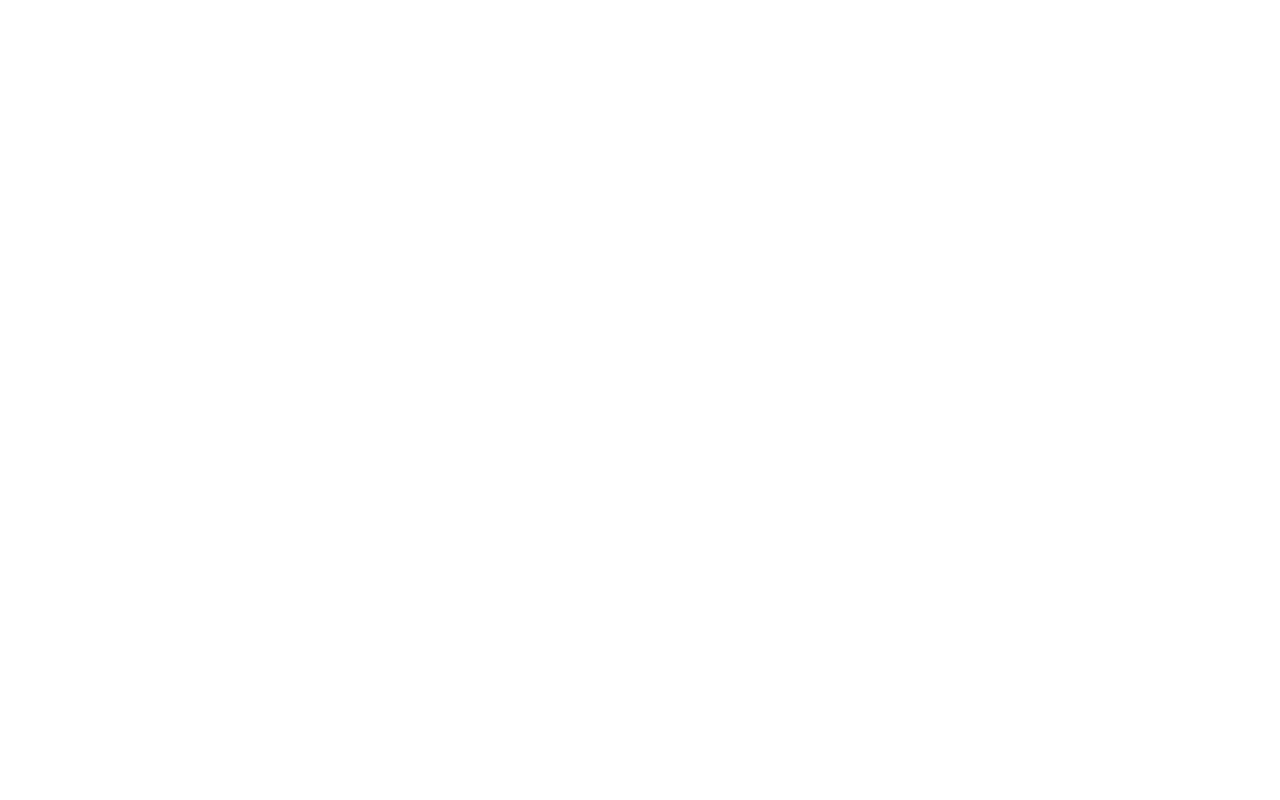
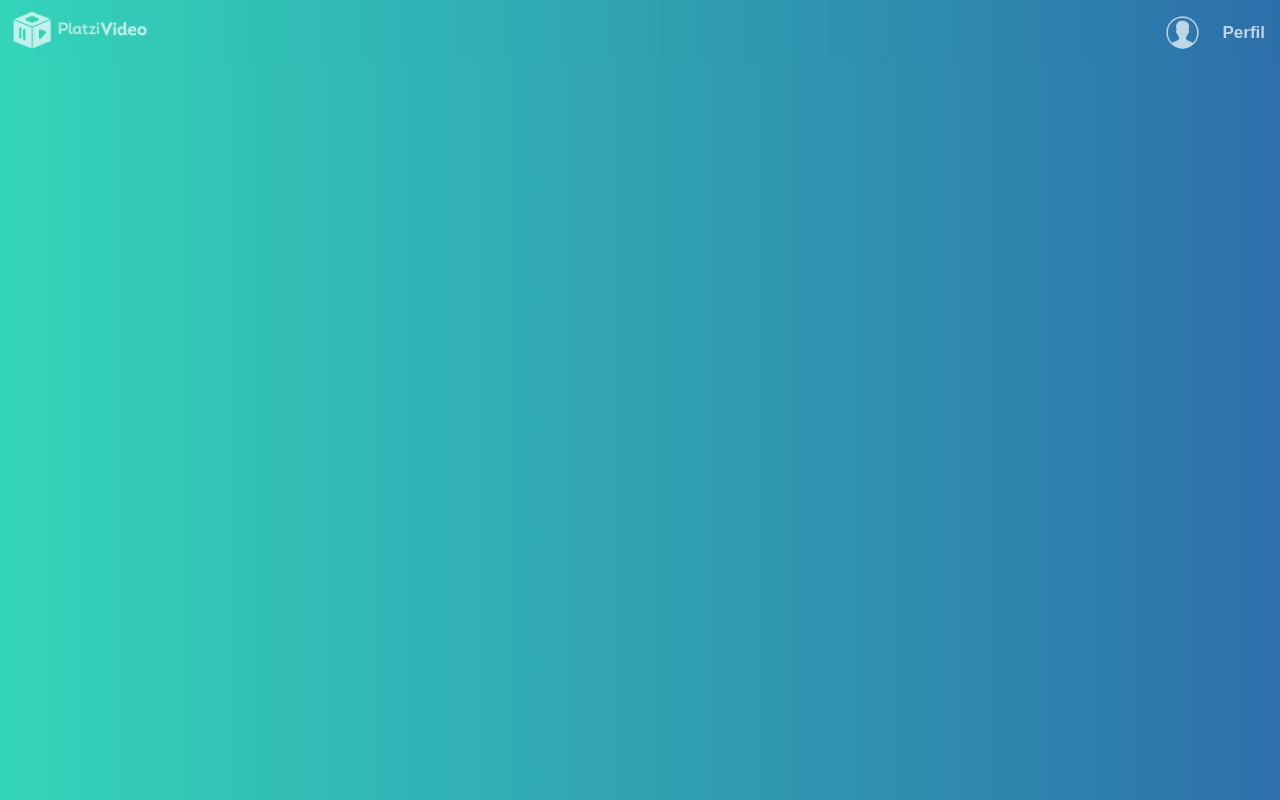
Before and after one commit to josesaulguerrero/Front-end-architecture-project, a plain HTML site: page index.html in a window 1280 px wide. Drawn offline with Linux system fonts and the light colour scheme.

Commit message:
Lista desplegable creada con Hover

```diff
--- a/index.html
+++ b/index.html
@@ -1,5 +1,5 @@
 <!DOCTYPE html>
-<html lang="en">
+<html lang="es">
 <head>
    <meta charset="UTF-8">
    <meta name="viewport" content="width=device-width, initial-scale=1.0">
@@ -7,6 +7,25 @@
    <link rel="stylesheet" href="./style.css">
 </head>
 <body>
-
+   <header class="header">
+      <div class="header__logo"><a href="./index.html" class="header__logo--link"></a></div>
+      <div class="header__user">
+         <div class="header__user--profile">
+            <span class="user__profilePicture"></span>
+            <span class="user__profileName">Perfil</span>
+         </div>
+         <ul class="user__menu--list">
+            <li class="menu__list--options"><a href="#" class="list__options--link">Cuenta</a></li>
+            <li class="menu__list--options"><a href="#" class="list__options--link">Cerrar sesión</a></li>
+         </ul>
+      </div>
+   </header>
+   <!-- <details >
+      <summary class="user__profileName">Perfil</summary>
+      <ul class="user__menu--list">
+         <li class="menu__list--options"><a href="#" class="list__options--link">Cuenta</a></li>
+         <li class="menu__list--options"><a href="#" class="list__options--link">Cerrar sesión</a></li>
+      </ul>
+   </details> -->
 </body>
 </html>
--- a/style.css
+++ b/style.css
@@ -0,0 +1,88 @@
+*{
+   box-sizing: border-box;
+   margin: 0;
+   padding: 0;
+}
+html{
+   font-size: 62.5%;
+   font-family: Arial, Helvetica, sans-serif;
+   color: white;
+}
+body{
+   background-image: linear-gradient( to left, #2d70aa 0%, #35e9bc 120%);
+}
+/* header styles' start */
+.header{
+   width: 100%;
+   height: 60px;
+   display: flex;
+   align-items: center;
+   justify-content: space-between;
+   position: relative;
+   background-image: linear-gradient( to left, #2d70aa 0%, #35e9bc 120%);
+   opacity: .7;
+}
+.header__logo{
+   width: 140px;
+   height: 40px;
+   margin-left: 10px;
+   background-image: url(./pics/platziVideoLogo.png);
+   background-position: center;
+   background-size: cover;
+   background-repeat: no-repeat;
+}
+.header__logo .header__logo--link{
+   display: inline-block;
+   width: inherit;
+   height: inherit;
+}
+.header .header__user{
+   width: 100px;
+   height: 95px;
+   position: absolute;
+   top: 15px;
+   right: 15px;
+}
+.header__user--profile{
+   width: 100px;
+   height: 35px;
+   display: flex;
+   align-items: center;
+   justify-content: space-between;
+}
+.user__profilePicture{
+   display: inline-block;
+   width: 35px;
+   height: 35px;
+   background-image: url(./pics/user-icon.png);
+   background-size: cover;
+   background-position: center;
+}
+.user__profileName{
+   font-size: 1.7rem;
+   color: white;
+   font-weight: bold;
+}
+.header__user--profile:hover + .user__menu--list, .user__menu--list:hover{
+   display: flex;
+   flex-direction: column;
+   justify-content: flex-start;
+}
+.user__menu--list{
+   display: none;
+   width: 100px;
+   height: 50px;
+   /* background-color: red; */
+}
+.menu__list--options, .list__options--link{
+   list-style: none;
+   font-size: 1.5rem;
+   color: white;
+   text-align: right;
+   text-decoration: none;
+   margin-top: 7px;
+}
+.list__options--link:hover{
+   text-decoration: underline;
+}
+/* header styles' end */
```
Also changed, not shown: pics/platziVideoLogo.png (added), pics/profile.png (added), pics/user-icon.png (added).
